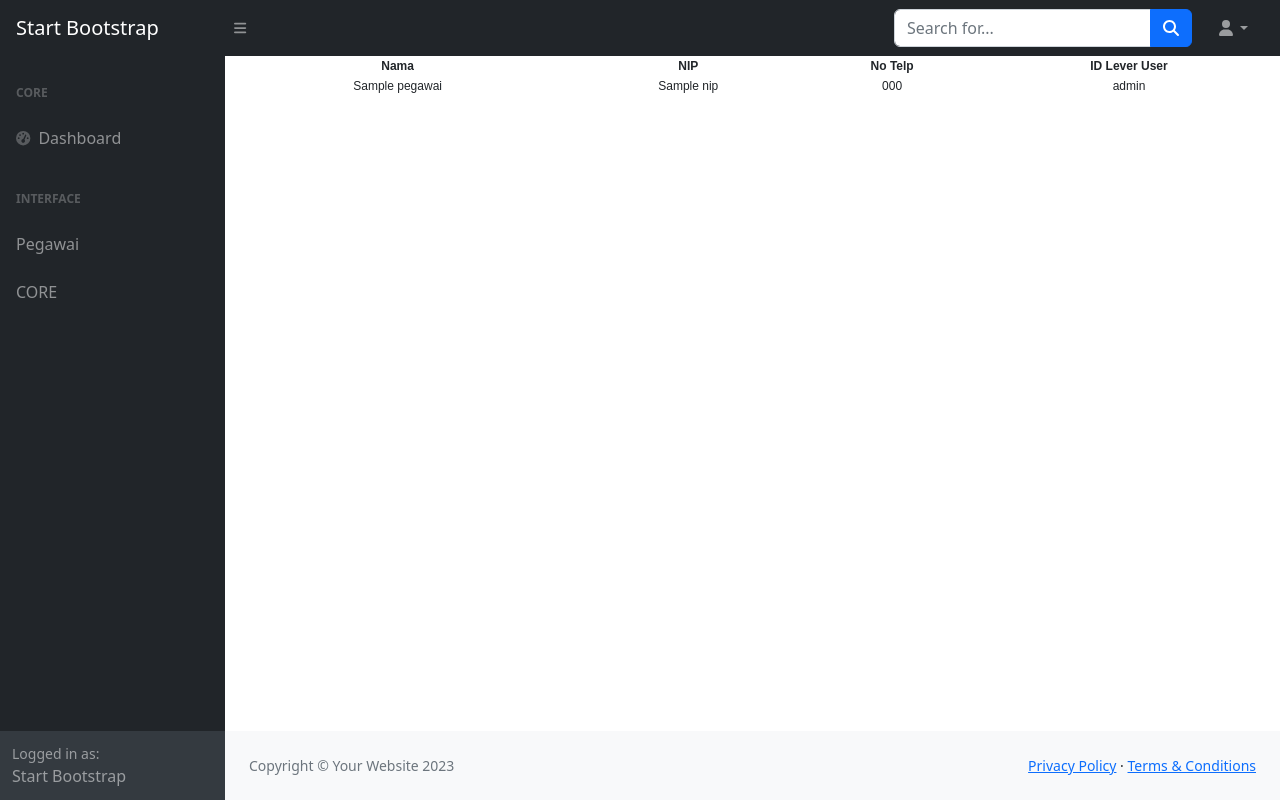
After one commit to achmadJuliarman/corelab, a CodeIgniter 4 app: template app/Views/pegawai/export-pegawai-pdf.php in a window 1280 px wide. The commit adds this page. Run offline with PHP 8.4 and a stand-in for CodeIgniter, Linux system fonts and the light colour scheme; the template is opened without the code that fills it: most values are stand-ins (such as "Sample title", 1, 10 or a date in 2020); some libraries are stand-ins or nearby versions.

Commit message:
menambahkan export pdf untuk pegawai

```diff
--- a/app/Config/Routes.php
+++ b/app/Config/Routes.php
@@ -37,4 +37,5 @@ $routes->get('/core', 'CoreController::index');
 $routes->get('/core', 'CoreController::index');
 
 // ROUTE UNTUK EXPORT
-$routes->get('pegawai/export', 'PegawaiController::export');
+$routes->get('pegawai/exportexcel', 'PegawaiController::exportexcel');
+$routes->get('pegawai/exportpdf' , 'PegawaiController::exportpdf');
--- /dev/null
+++ b/app/Views/pegawai/export-pegawai-pdf.php
@@ -0,0 +1,54 @@
+<?= $this->extend('layouts/template.php') ?>
+
+<?= $this->section('content') ?>
+
+<!DOCTYPE html>
+<html lang="en">
+<head>
+	<meta charset="utf-8">
+	<meta http-equiv="X-UA-Compatible" content="IE=edge">
+	<meta name="viewport" content="width=device-width, initial-scale=1.0">
+	<style>
+		.border-table{
+			font-family: Arial, Helvetica, sans-serif;
+			width: 100%;
+			border-collapse: collapse;
+			text-align: center;
+			font-size: 12px;
+		}
+
+		.border-table th{
+			border: 1 solid #000;
+			font-weight: bold;
+
+		}
+
+		.border-table td{
+			border: 1 solid #000;
+		}
+	</style>
+</head>
+<body>
+	<table align="center" class="border-table">
+                <thead>
+                    <tr>
+                        <th>Nama</th>
+                        <th>NIP</th>
+                        <th>No Telp</th>
+                        <th>ID Lever User</th>
+                    </tr>
+                </thead>
+                <tbody>
+                    <?php foreach ($pegawai as $p) : ?>
+                        <tr>
+                            <td><?= $p->NAMA ?></td>
+                            <td><?= $p->NIP ?></td>
+                            <td><?= $p->TELP ?></td>
+                            <td><?= $p->USERLEVELID ?></td>
+
+                        </tr>
+                    <?php endforeach; ?>
+                </tbody>
+            </table>
+</body>
+</html>
--- a/composer.json
+++ b/composer.json
@@ -12,6 +12,7 @@
     "require": {
         "php": "^7.4 || ^8.0",
         "codeigniter4/framework": "^4.4",
+        "dompdf/dompdf": "^2.0",
         "phpoffice/phpspreadsheet": "^1.29"
     },
     "require-dev": {
```
Also changed, not shown: app/Controllers/PegawaiController.php (+32 -2 lines), app/Views/pegawai/index.php (+6 -2 lines), 1 other file.
